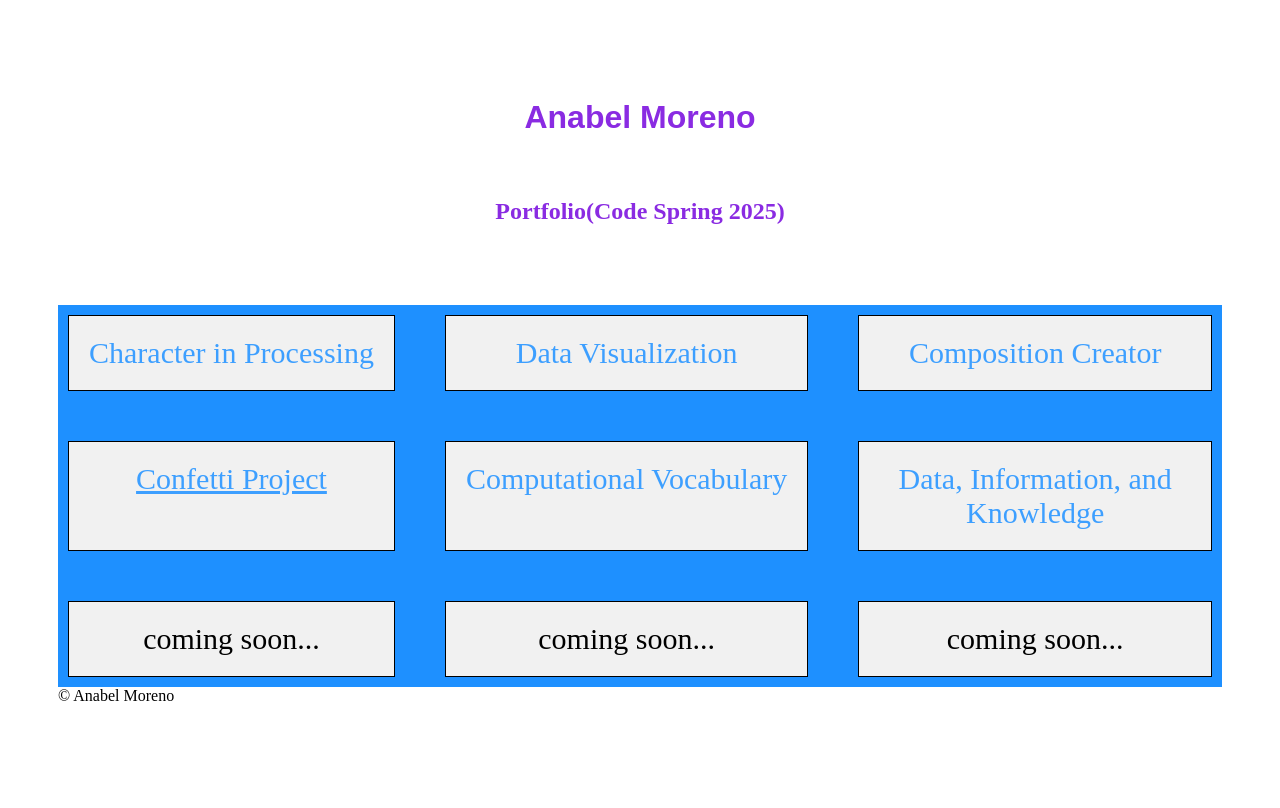
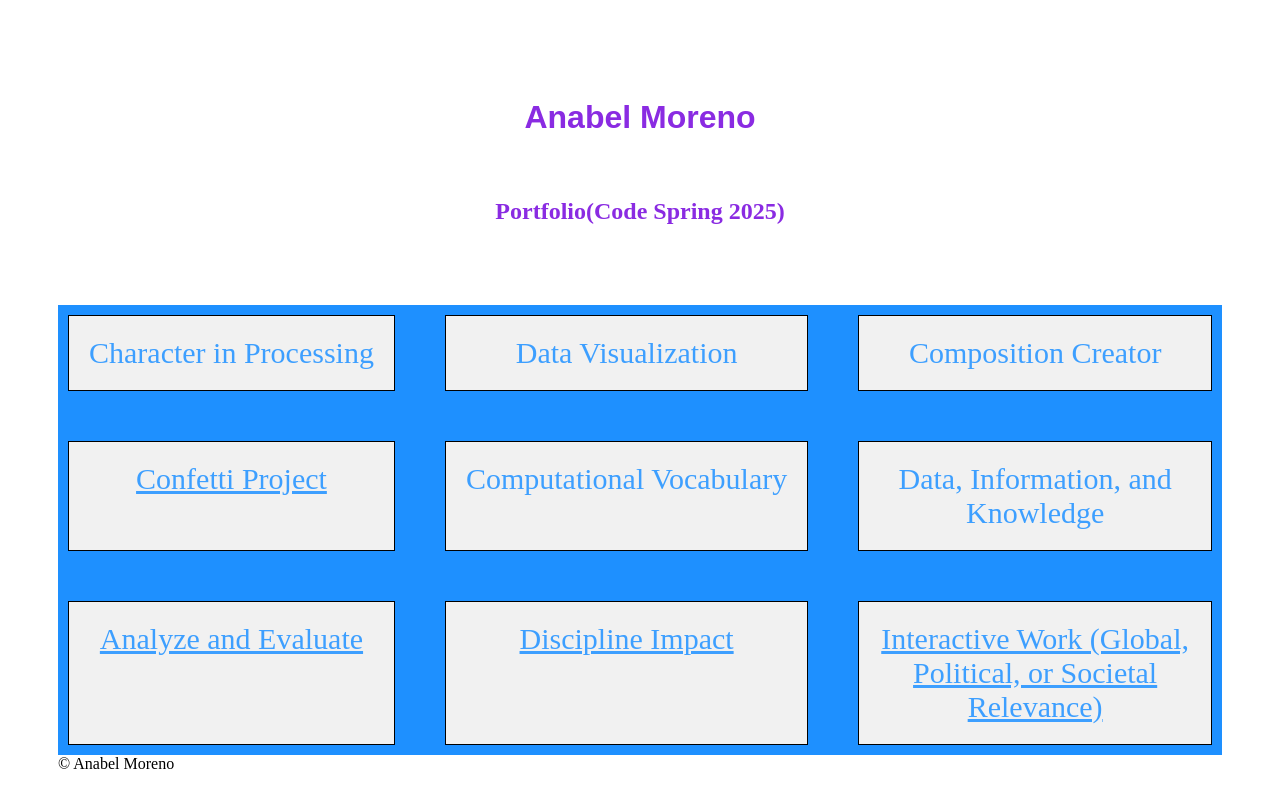
Before and after one commit to anabel-MG/CODE_sp25, a plain HTML site: page index.html in a window 1280 px wide. Drawn offline with Linux system fonts and the light colour scheme; a web font is replaced by a local one.

Commit message:
Update index.html

```diff
--- a/index.html
+++ b/index.html
@@ -24,9 +24,9 @@
     <div><a>Computational Vocabulary</a></div>
     <div><a>Data, Information, and Knowledge</a></div>
 
-  <div>coming soon...</div><!-- Analyze and Evaluate -->
-  <div>coming soon...</div><!-- Discipline Impact -->
-  <div>coming soon...</div><!-- Interactive Work (Global, Political, or Societal Relevance) -->
+ <div><a href="Analyze%20and%20Evaluate%20_Computational%20Works_%20(1).html"> Analyze and Evaluate </a></div>
+    <div><a href="Impact%20of%20Ai%20on%20programming.pdf">Discipline Impact </a></div>
+   <div><a href="Interactive%20Work%20_Global_%20Political_%20or%20Societal%20Relevance_.html">Interactive Work (Global, Political, or Societal Relevance) </a></div>
 
 </div>
 
```
